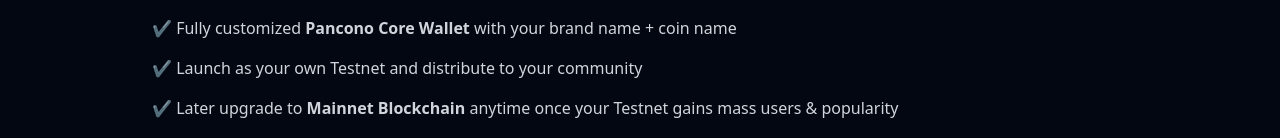
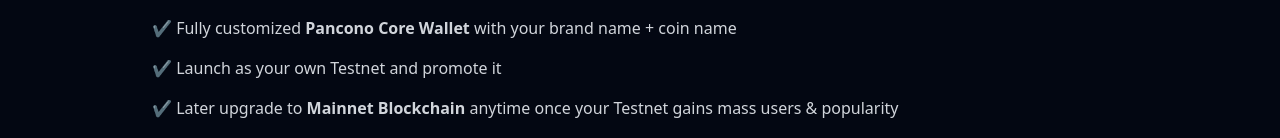
Before and after one commit to ChaserOd/blockchain, a plain HTML site: page index.html in a window 1280 px wide. Shown: the part 624-762 px from the top of the page. Drawn offline with nearby package versions, Linux system fonts and the light colour scheme.

Commit message:
Update Testnet launch description in index.html

```diff
--- a/index.html
+++ b/index.html
@@ -44,7 +44,7 @@
     <h3 class="text-3xl font-bold text-yellow-400 mb-4">💼 What you will get</h3>
     <ul class="space-y-3 text-gray-300 leading-7">
       <li>✔ Fully customized <strong>Pancono Core Wallet</strong> with your brand name + coin name</li>
-      <li>✔ Launch as your own Testnet and distribute to your community</li>
+      <li>✔ Launch as your own Testnet and promote it</li>
       <li>✔ Later upgrade to <strong>Mainnet Blockchain</strong> anytime once your Testnet gains mass users &
 popularity</li>
       <li>✔ You will be owning a Bitcoin like Cryptocurrency</li>
```
